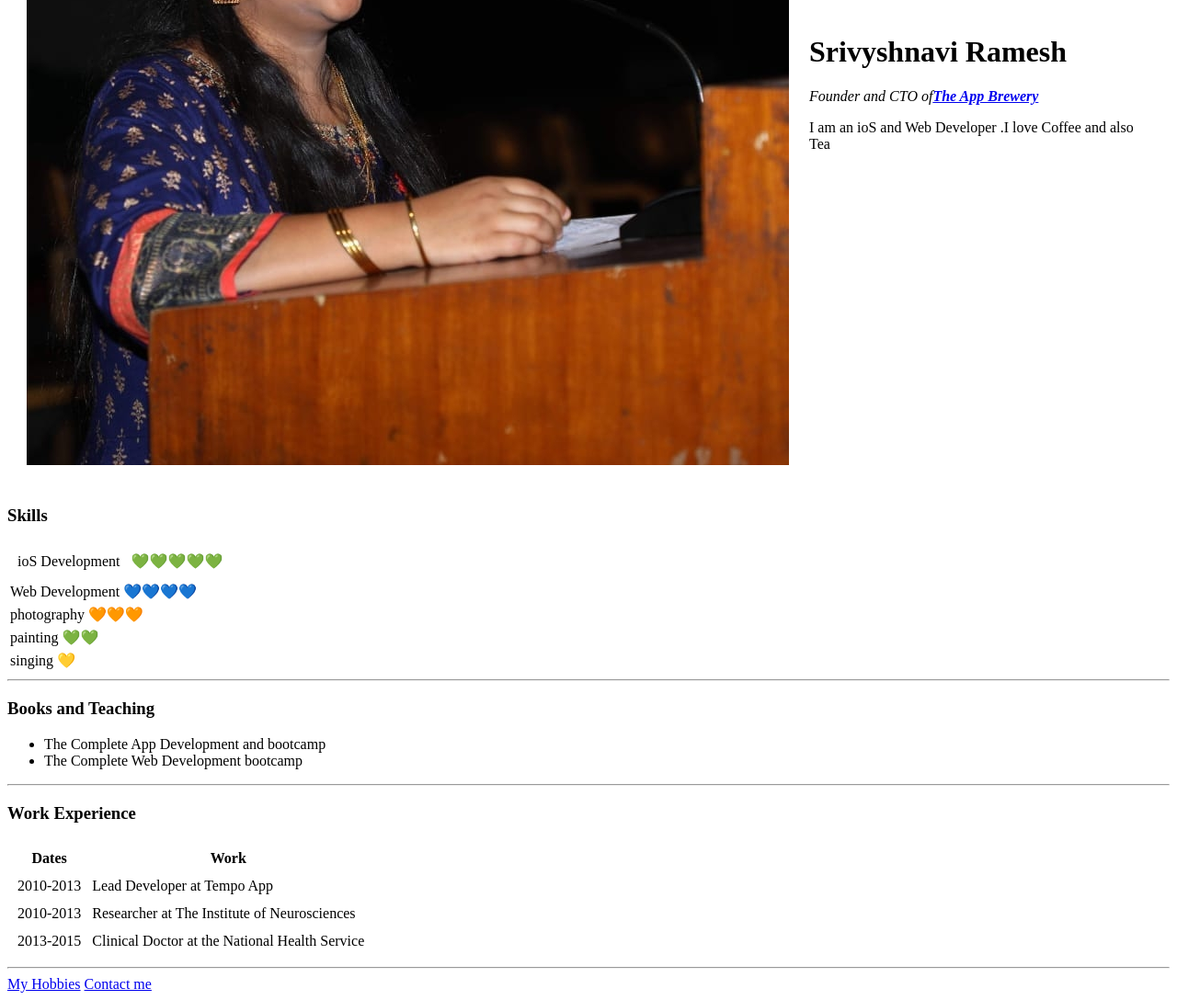
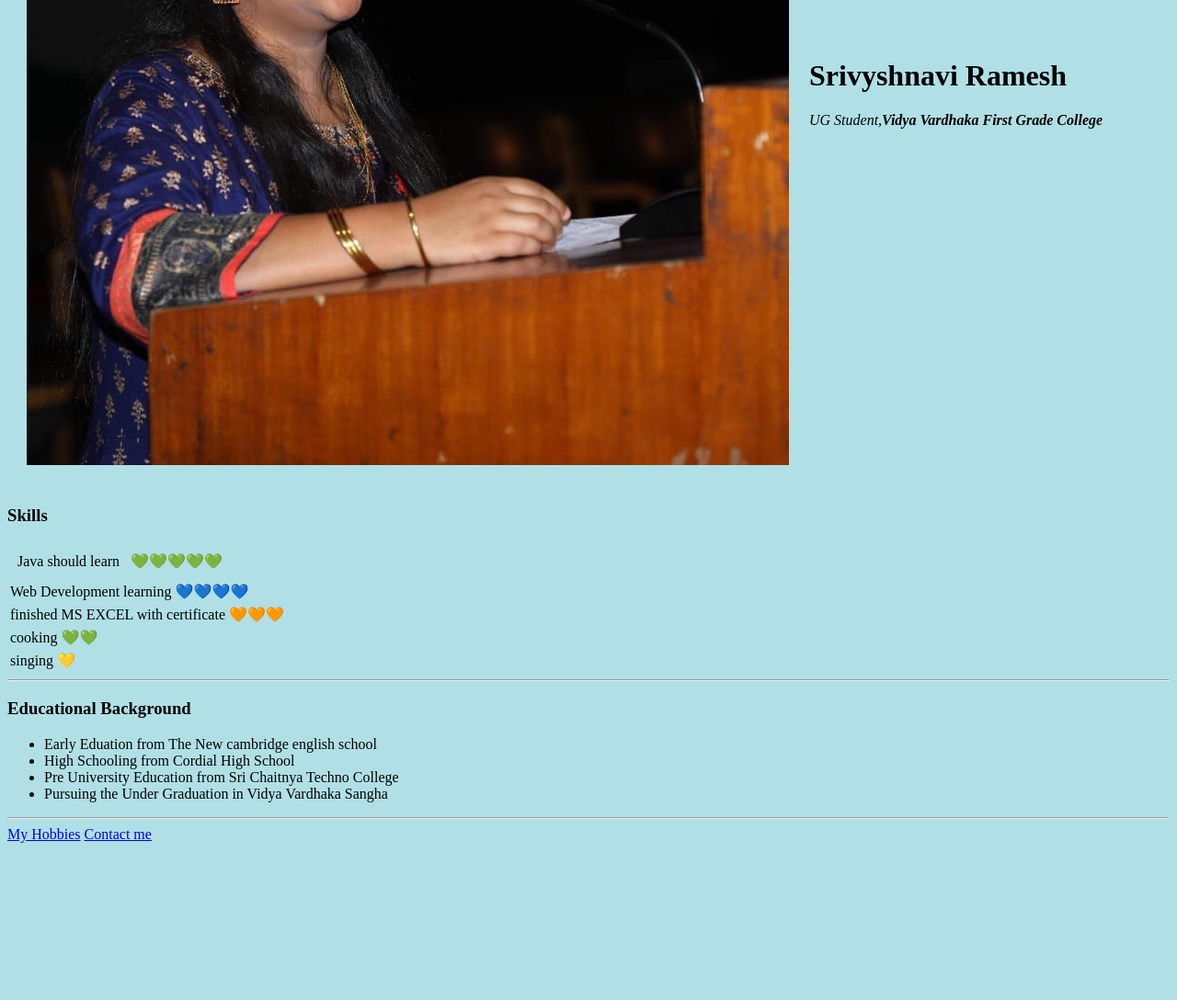
Before and after one commit to srivyshnavi-cpu/srivyshnavigithub.io, a plain HTML site: page index.html in a window 1280 px wide. Shown: the part 340-1428 px from the top of the page at 92% size. After the commit the page ends 1265 px from the top, so only its background shows below. Drawn offline with Linux system fonts and the light colour scheme.

Commit message:
Update index.html

```diff
--- a/index.html
+++ b/index.html
@@ -5,40 +5,38 @@
     <meta name="viewport" content="width=device-width, initial-scale=1.0">
     <title> srivyshnavi's Personal Site</title>
 </head>
-
-<body>
+<body style="background-color:powderblue">
 <table cellspacing="20">
     <tr>
             <td><img src="./images/srivyshnavi.jpg" alt="srivyshnavi profile picture"></td>
-            <td><h1>Srivyshnavi Ramesh</h1>
-            <p><em>Founder and CTO of<strong><a href="https://www.appbrewery.co/">The App Brewery</a></strong></em></p>
-            <p>I am an ioS and Web Developer .I love Coffee and also Tea</p></td>
+            <td>
+                <h1>Srivyshnavi Ramesh</h1>
+                <p><em>UG Student,<strong>Vidya Vardhaka First Grade College</strong></em></p>
+            </td>
          </tr>
     </table>
 <h3>Skills</h3>
 <table cellspacing="10">
     <tr>
-        <td>ioS Development</td>
+        <td>Java should learn</td>
         <td>💚💚💚💚💚</td>
-
-
-    </tr>
+</tr>
 </table>
 <table>
     <tr>
-        <td> Web  Development</td>
+        <td> Web  Development learning</td>
         <td>💙💙💙💙</td>
     </tr>
 </table>
 <table>
     <tr>
-        <td>photography</td>
+        <td>finished MS EXCEL with certificate</td>
         <td>🧡🧡🧡</td>
     </tr>
 </table>
 <table>
     <tr>
-        <td>painting</td>
+        <td>cooking</td>
         <td>💚💚</td>
     </tr>
 </table>
@@ -49,34 +47,16 @@
     </tr>
 </table>
 <hr>
-    <h3>Books and Teaching</h3>
+    <h3>Educational Background</h3>
 <ul>
-    <li>The Complete App Development and bootcamp</li>
-    <li>The Complete Web Development bootcamp</li>
+    <li>Early Eduation from The New cambridge english school</li>
+    <li>High Schooling from Cordial High School</li>
+    <li>Pre University Education from Sri Chaitnya Techno College</li>
+    <li>Pursuing the Under Graduation in Vidya Vardhaka Sangha</li>
 </ul>
 <hr>
-<h3>Work Experience</h3>
 
-<table cellspacing="10">
-    <thead>
-        <th>Dates</th>
-        <th>Work</th>
-    </thead>
-    <tr>
-        <td>2010-2013</td>
-        <td>Lead Developer at Tempo App</td>
-    </tr>
-    <tr>
-        <td>2010-2013</td>
-        <td>Researcher at The Institute of Neurosciences </td>
-    </tr>
-<tr>
-<td>2013-2015</td>
-<td>Clinical Doctor at the National Health Service</td>
-    </tr>
-</table>
 
-<hr>
 <a href="hobbies.html">My Hobbies</a>
 <a href="contact-me.html">Contact me</a>
 
```
